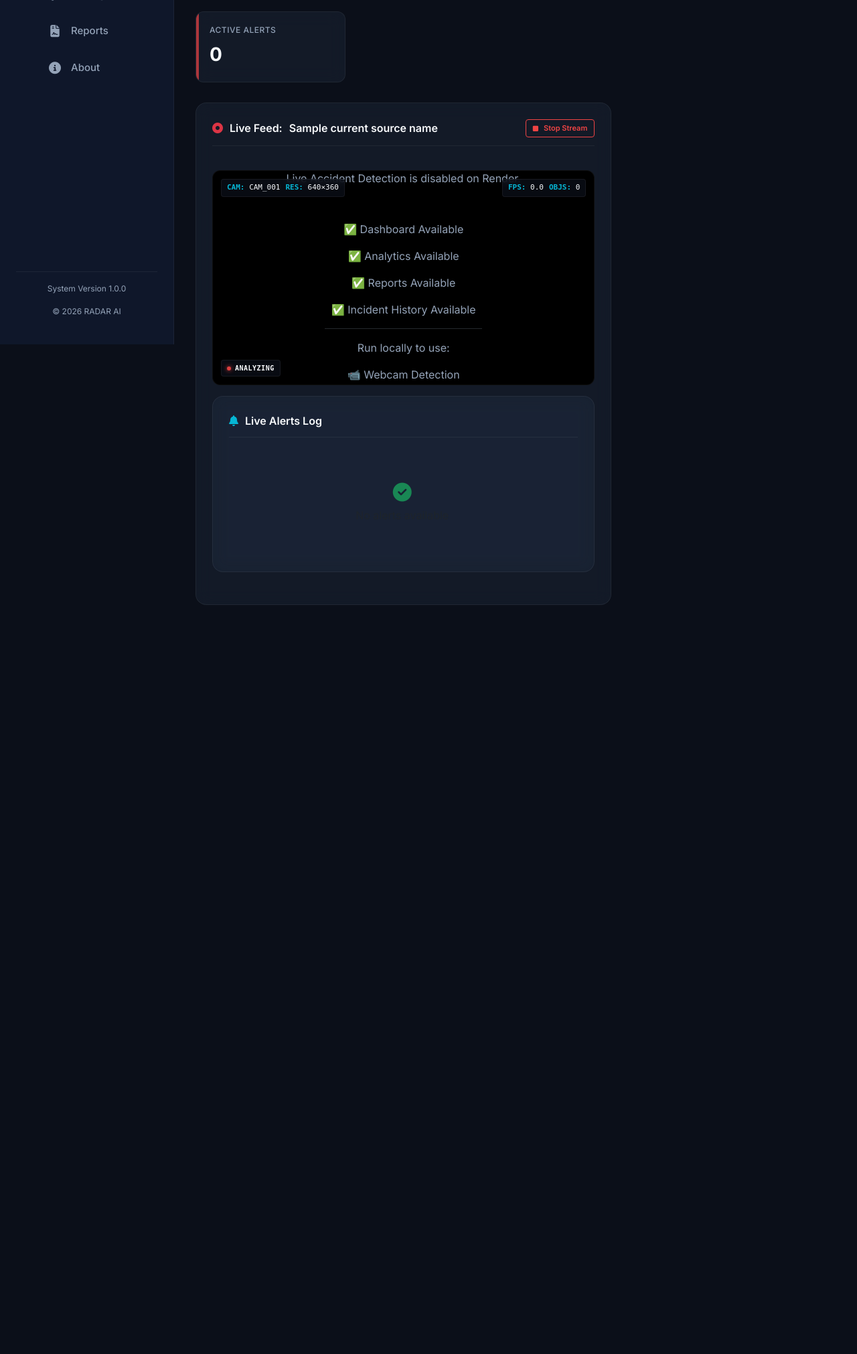
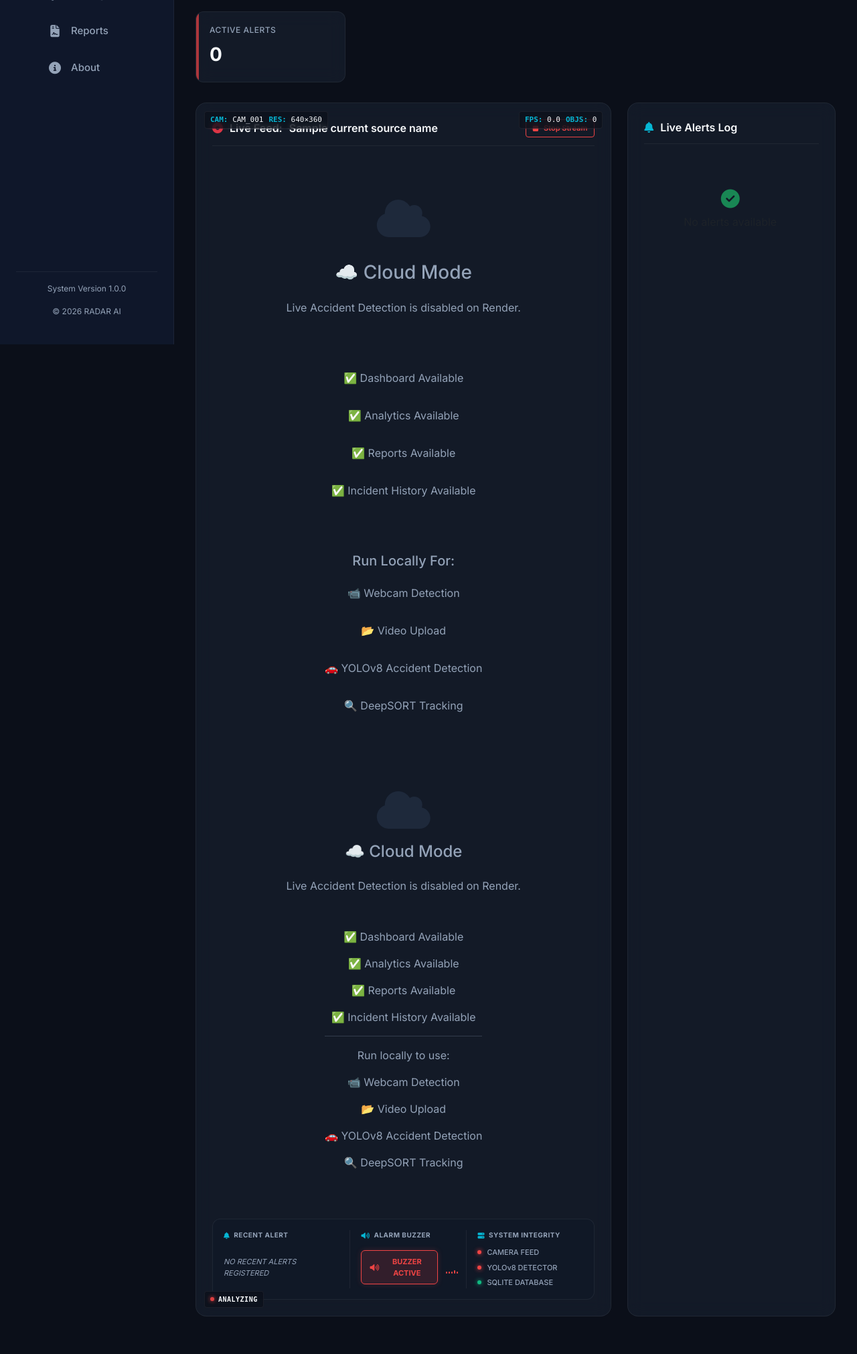
Before and after one commit to abhishekdaramoni-spec/CodeAlpha_Object-Detection-for-Road-Accident-Detection, a Python web app: template templates/dashboard.html in a window 1280 px wide. Shown: the part 286-2307 px from the top of the page at 67% size. Before the commit the page ends 1189 px from the top, so only its background shows below. Run offline with Jinja, Linux system fonts and the light colour scheme; the template is opened without the code that fills it: most values are stand-ins (such as "Sample title", 1, 10 or a date in 2020); some libraries are stand-ins or nearby versions.

Commit message:
Update dashboard.html

```diff
--- a/templates/dashboard.html
+++ b/templates/dashboard.html
@@ -174,18 +174,31 @@
                             </a>
                         </div>
                     </div>
+                <div class="video-placeholder">
+    <i class="fa-solid fa-cloud fa-4x mb-3"></i>
 
-                    <div class="video-container">
-                        <!-- Real-time Alert Overlay (Hidden by default, shown by JS) -->
-                        <div id="danger-alert-overlay" class="alert-overlay d-none">
-                            <div class="alert-overlay-icon">
-                                <i class="fa-solid fa-triangle-exclamation"></i>
-                            </div>
-                            <div class="alert-overlay-content">
-                                <h4 id="alert-title">🚨 Possible Road Accident Detected</h4>
-                                <p id="alert-desc">Location: Camera Feed | Processing live frames...</p>
-                            </div>
-                        </div>
+    <h3>☁️ Cloud Mode</h3>
+
+    <p>
+        Live Accident Detection is disabled on Render.
+    </p>
+
+    <hr>
+
+    <p>✅ Dashboard Available</p>
+    <p>✅ Analytics Available</p>
+    <p>✅ Reports Available</p>
+    <p>✅ Incident History Available</p>
+
+    <hr>
+
+    <h5>Run Locally For:</h5>
+
+    <p>📹 Webcam Detection</p>
+    <p>📂 Video Upload</p>
+    <p>🚗 YOLOv8 Accident Detection</p>
+    <p>🔍 DeepSORT Tracking</p>
+</div>
 
                         <!-- High-Tech Camera HUD overlays -->
                         <div class="hud-top-left">
```
